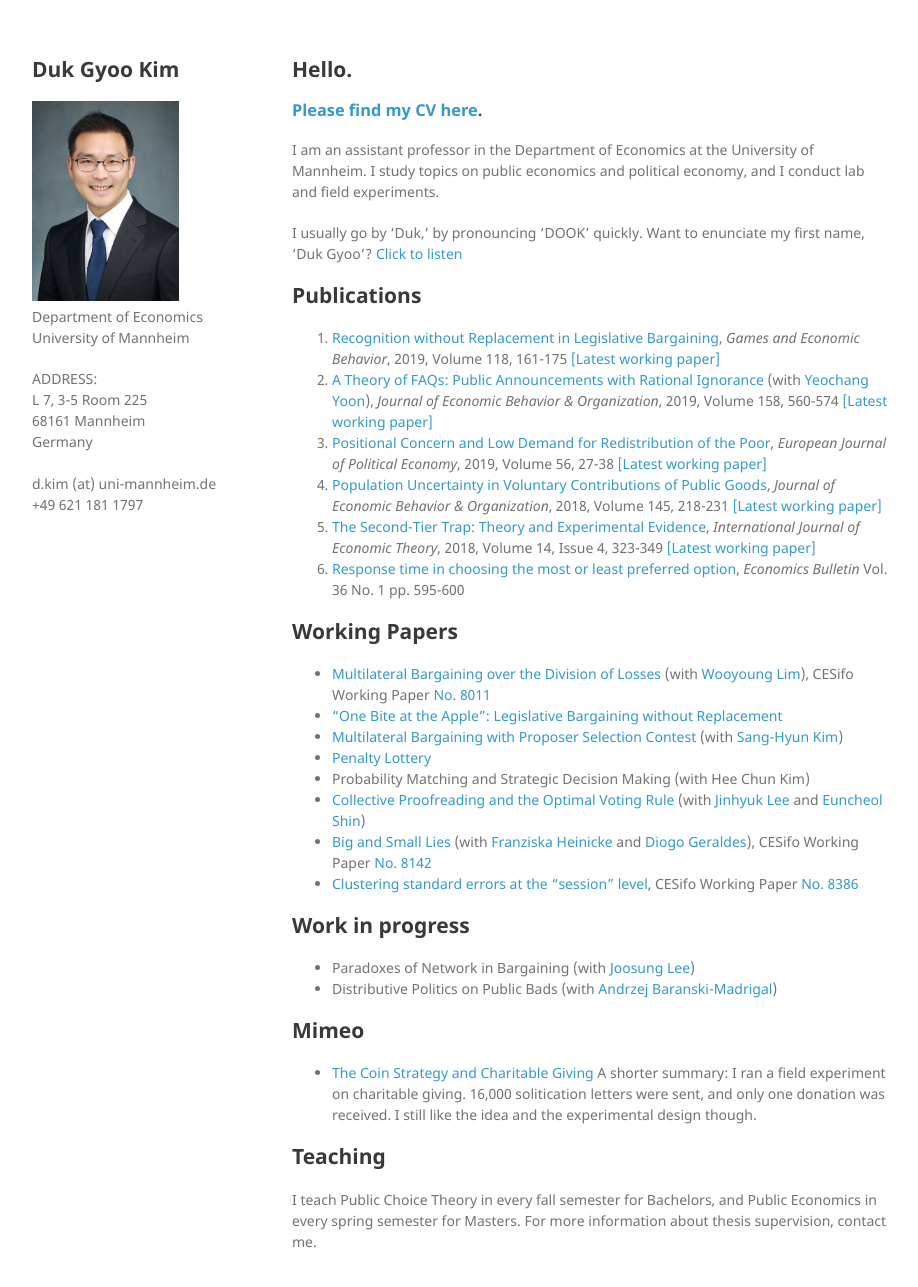
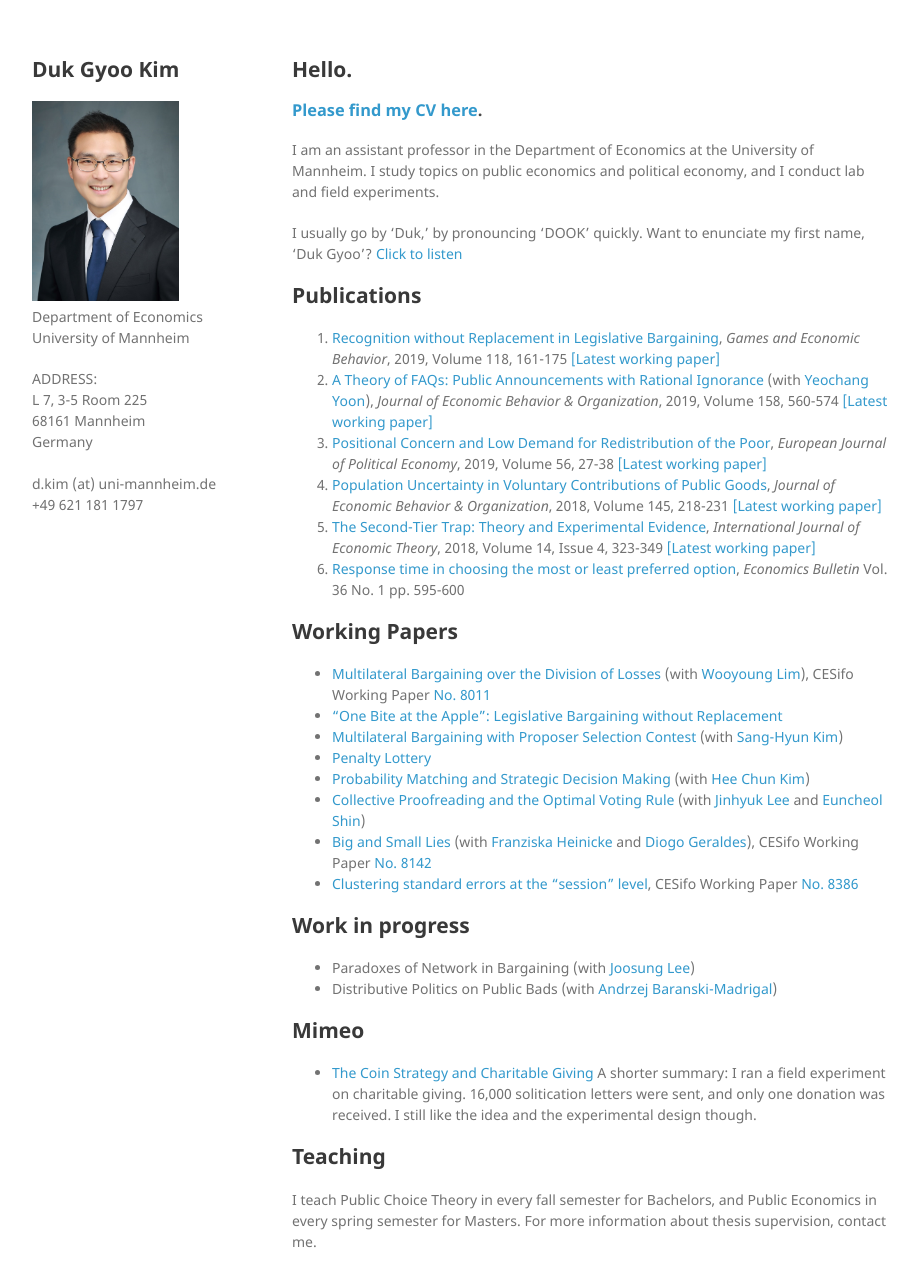
Before and after one commit to kimdukgyoo/kimdukgyoo.github.io, a Jekyll site: the page built from index.md, in a window 1280 px wide and 1322 px high. Shown: the top 1287 px of the window, without its empty margins (178-1096 px from the left). Built offline with Jekyll 4.4.1, drawn with Linux system fonts in a browser that asks for light colours; our own code applies the rules of GitHub Pages for plain Markdown files; part of the change alters nothing that is shown.

```diff
--- a/index.md
+++ b/index.md
@@ -21,7 +21,7 @@ I usually go by 'Duk,' by pronouncing 'DOOK' quickly. Want to enunciate my first
 * <a href="https://kimdukgyoo.github.io/PDFfiles/OneBiteAtTheApple.pdf" target="_blank"> "One Bite at the Apple": Legislative Bargaining without Replacement</a>
 * <a href="https://kimdukgyoo.github.io/PDFfiles/MBContest.pdf" target="_blank">Multilateral Bargaining with Proposer Selection Contest</a> (with <a href="https://sites.google.com/site/sanghyunkim46/research" target="_blank">Sang-Hyun Kim</a>)
 * <a href="https://kimdukgyoo.github.io/PDFfiles/Penalty_Lottery.pdf" target="_blank"> Penalty Lottery </a>
-* Probability Matching and Strategic Decision Making (with Hee Chun Kim) <!--* <a href="https://kimdukgyoo.github.io/PDFfiles/ProbMatching.pdf" target="_blank"> Mixing Propensity and Strategic Decision Making</a> (with <a href="https://sites.google.com/site/hckim0822/home" target="_blank">Hee Chun Kim</a>)-->
+* <a href="https://kimdukgyoo.github.io/PDFfiles/ProbMatching.pdf" target="_blank"> Probability Matching and Strategic Decision Making</a> (with <a href="https://sites.google.com/site/hckim0822/home" target="_blank">Hee Chun Kim</a>)
 * <a href="https://kimdukgyoo.github.io/PDFfiles/CollectiveProofreading.pdf" target="_blank"> Collective Proofreading and the Optimal Voting Rule </a> (with <a href="https://sites.google.com/site/jinhyuk2con/" target="_blank">Jinhyuk Lee</a> and <a href="https://sites.google.com/site/euncheolshin00/" target="_blank">Euncheol Shin</a>)
 * <a href="https://kimdukgyoo.github.io/PDFfiles/BigSmallLies.pdf" target="_blank"> Big and Small Lies</a> (with <a href="https://sites.google.com/view/franziskaheinicke/research?authuser=0" target="_blank">Franziska Heinicke</a> and <a href="https://sites.google.com/site/diogogeraldes/research" target="_blank">Diogo Geraldes</a>), CESifo Working Paper <a href="https://www.cesifo.org/DocDL/cesifo1_wp8142.pdf" target="_blank">No. 8142</a>
 * <a href="https://kimdukgyoo.github.io/PDFfiles/ClusteringSEsession.pdf" target="_blank">Clustering standard errors at the "session" level</a>, CESifo Working Paper <a href="https://www.cesifo.org/DocDL/cesifo1_wp8386.pdf" target="_blank">No. 8386</a>
```
